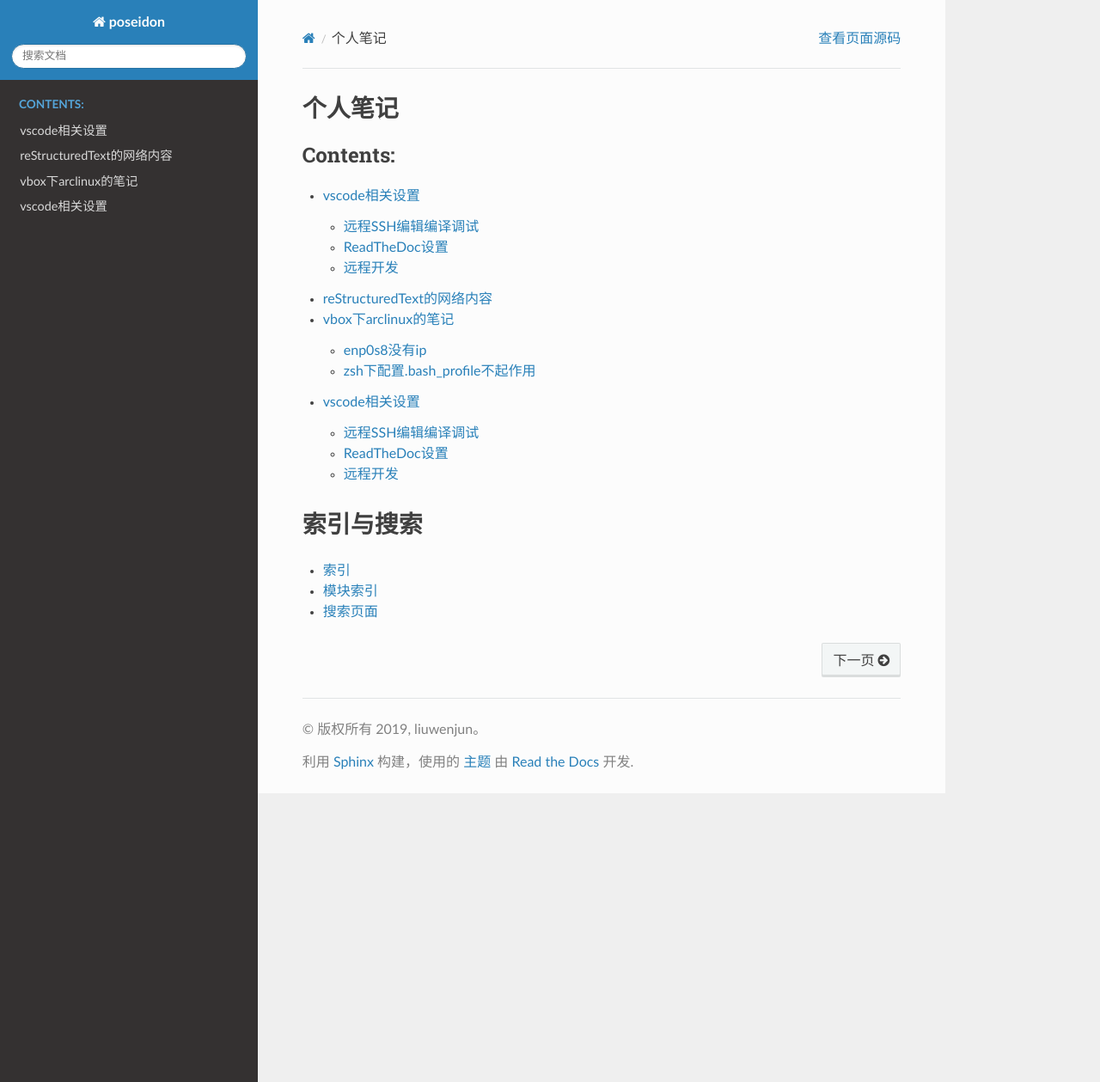
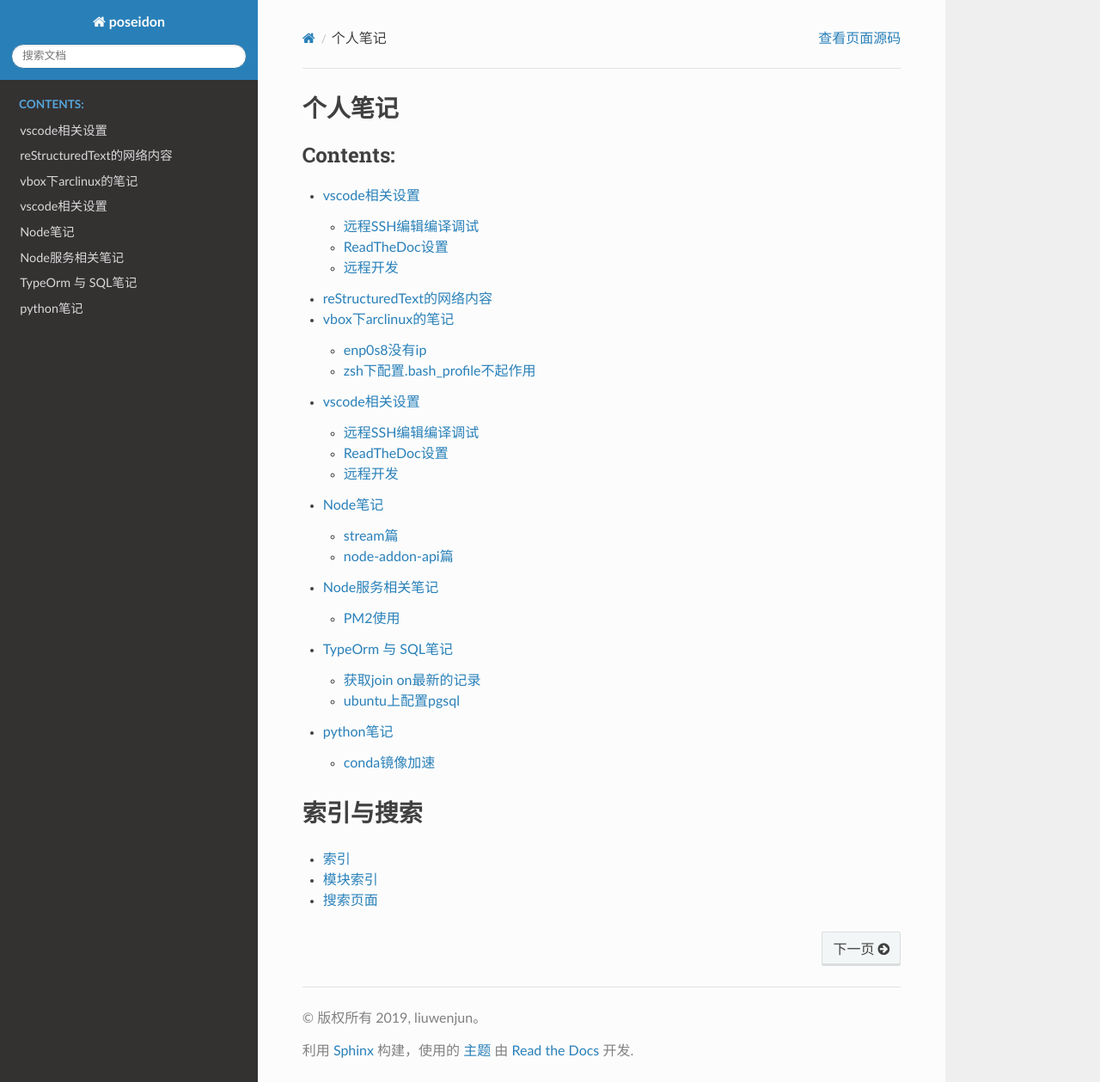
Before and after one commit to pass0a/note, a Sphinx documentation site: the page built from doc/index.rst, in a window 1280 px wide and 1259 px high. Shown: the whole window at 86% size. Built offline with Sphinx 7.4.7 and the Read the Docs theme 2.0.0, drawn with Linux system fonts in a browser that asks for light colours.

Commit message:
feat: 增加python笔记

```diff
--- a/doc/index.rst
+++ b/doc/index.rst
@@ -14,6 +14,10 @@
    reStructuredText
    vboxarchlinux
    vscode
+   node
+   nodeservice
+   pgsql
+   python
 
 索引与搜索
 ==================
--- /dev/null
+++ b/doc/python.rst
@@ -0,0 +1,6 @@
+python笔记
+=====================
+conda镜像加速
+---------------------
+参考如下即可
+https://mirrors.tuna.tsinghua.edu.cn/help/anaconda/
```
